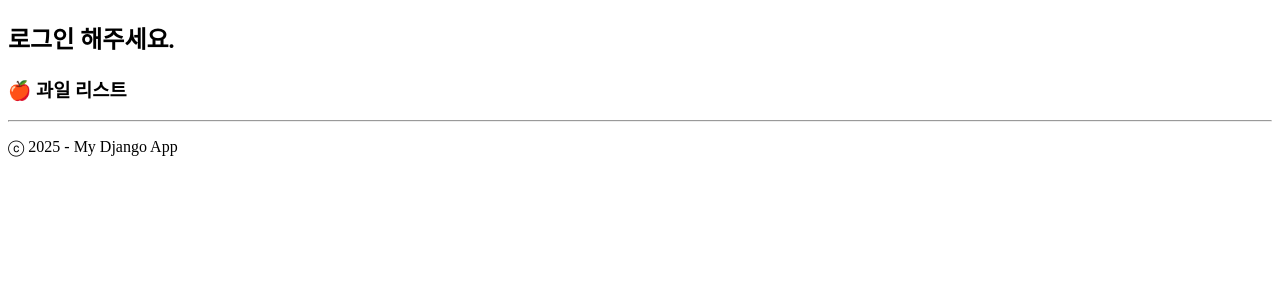
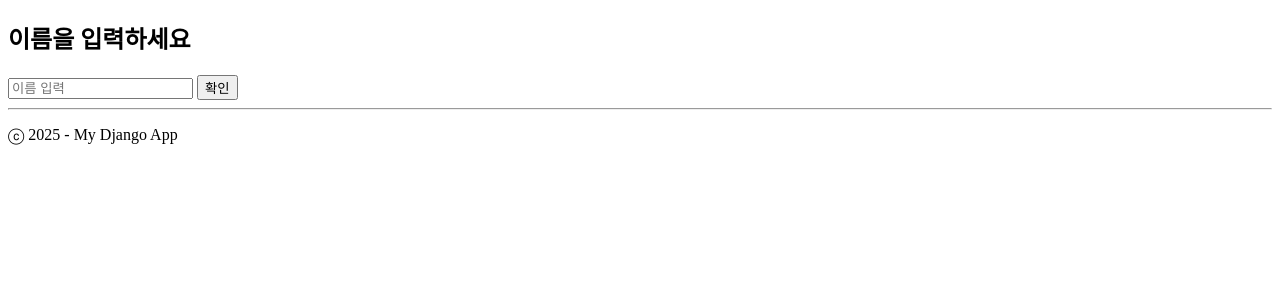
Before and after one commit to hoshino-love0102/DjangoStudy, a Django app: template myapp/templates/myapp/hello.html in a window 1280 px wide. Shown: the part 91-391 px from the top of the page. Run offline with Django 5.2, Linux system fonts and the light colour scheme; the template is opened without the code that fills it, so the values that code supplies are empty.

Commit message:
html 수정

```diff
--- a/myapp/templates/myapp/hello.html
+++ b/myapp/templates/myapp/hello.html
@@ -1,20 +1,17 @@
 {% extends "myapp/base.html" %}
 
-{% block title %}
-Hello Page
-{% endblock %}
+{% block title %}이름 입력{% endblock %}
 
 {% block content %}
+    <h2>이름을 입력하세요</h2>
+
+    <form method="POST">
+        {% csrf_token %}
+        <input type="text" name="name" placeholder="이름 입력" required>
+        <button type="submit">확인</button>
+    </form>
+
     {% if name %}
-        <h2>안녕하세요, {{ name }}님!</h2>
-    {% else %}
-        <h2>로그인 해주세요.</h2>
+        <h3>안녕하세요, {{ name }}님!</h3>
     {% endif %}
-
-    <h3>🍎 과일 리스트</h3>
-    <ul>
-        {% for fruit in fruits %}
-            <li>{{ fruit }}</li>
-        {% endfor %}
-    </ul>
 {% endblock %}
```
